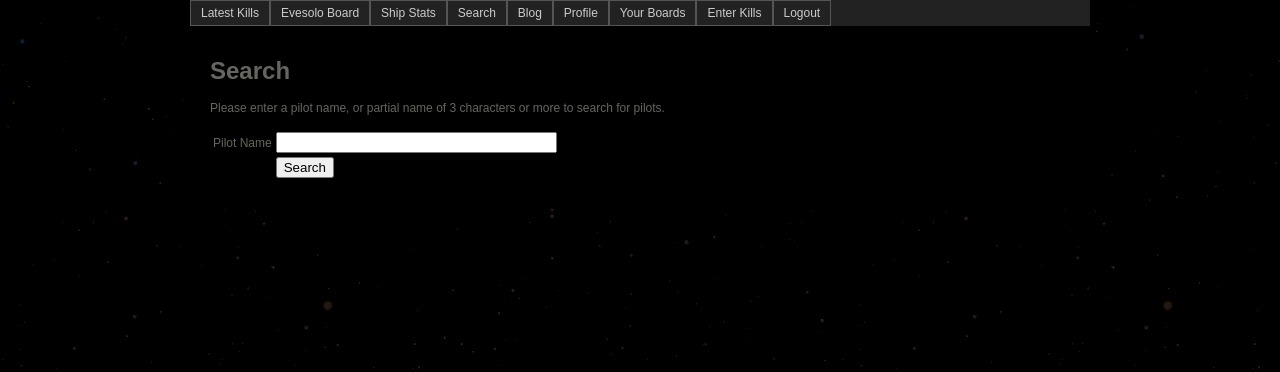
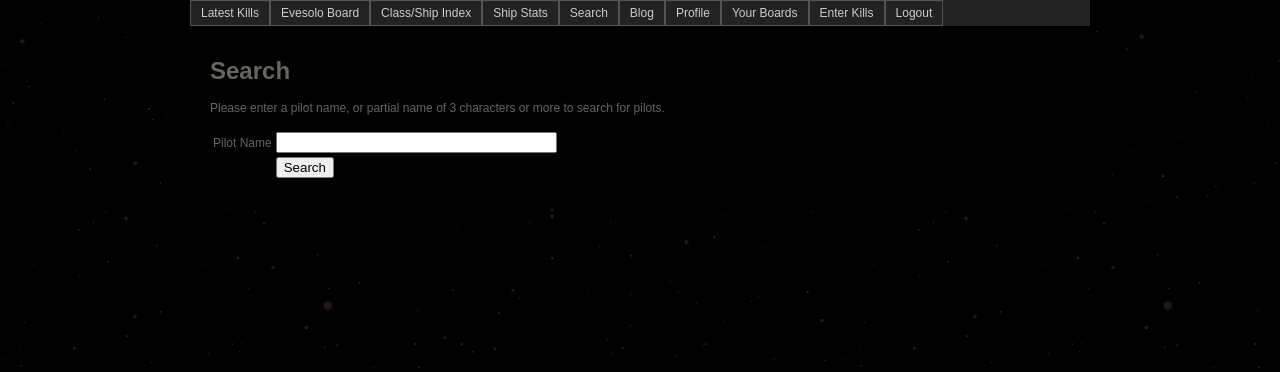
Before and after one commit to mattjwarren/evesolo, a Django app: page /search/ in a window 1280 px wide. Shown: the part 248-620 px from the top of the page. Run offline with Django 3.2, Linux system fonts and the light colour scheme; the visitor is signed in with stand-in values (Sample User, id 1); parts of the project's set-up code (start-up, migrations or seed data) failed here and were passed over.

Commit message:
add shipclass / ship leadrboards index page

```diff
--- a/evesolo_site/evesolo/views/views.py
+++ b/evesolo_site/evesolo/views/views.py
@@ -1848,6 +1848,40 @@ def pilot(request,pilot_id,board_id,verified=False):
 							   context_instance=RequestContext(request))
 
 
+def ship_boards(request):
+	ctr=0
+	nav_set=[] #[ ( ('text','link'),('textN','linkN'),... ),...x5 ]
+	texts_links=[]
+	for hull_id in range(3,19):
+		hullclass=Hullclass.objects.get(pk=hull_id)
+		class_name=hullclass.human_name
+		texts_links.append( (class_name,hullclass.id) )
+		ctr+=1
+		if ctr==5:
+			nav_set.append(texts_links)
+			texts_links=[]
+			ctr=0
+
+	ctr=0
+	nav_set_ship=[]
+	all_ships=Ship.objects.all().order_by('name')
+	names_ids=[]
+	for ship in all_ships:
+		names_ids.append( (ship.name,ship.id))
+		ctr+=1
+		if ctr==5:
+			nav_set_ship.append(names_ids)
+			names_ids=[]
+			ctr=0
+
+	context={}
+	context['nav_set']=nav_set
+	context['ship_set']=nav_set_ship
+	return render_to_response('evesolo/ship_boards.html',
+							context,
+							context_instance=RequestContext(request))
+
+
 def ship_stats(request):
 
 	#OVERALL
--- a/evesolo_site/urls.py
+++ b/evesolo_site/urls.py
@@ -24,7 +24,7 @@ urlpatterns = patterns('',
 	url(r'^leaderboards_ship/(?P<ship_id>\d+)/verified/$','evesolo.views.ship_leaderboard',{'verified':True}),
 	url(r'^leaderboards/add/$','evesolo.views.add_leaderboard'),
 	url(r'^leaderboards_custom/(?P<leaderboard_id>\d+)/$','evesolo.views.leaderboards_summary_custom'),
-
+	url(r'^leaderboards_shipclassindex/$','evesolo.views.ship_boards'),
 
 	url(r'^player/board_action/','evesolo.views.board_action'),
 
--- a/templates/evesolo/navbar.html
+++ b/templates/evesolo/navbar.html
@@ -1,6 +1,7 @@
 <ul>
 	<li><a href="/kills/">Latest Kills</a></li>
 	<li><a href="/leaderboards_summary/">Evesolo Board</a></li>
+	<li><a href="/leaderboards_shipclassindex/">Class/Ship Index</a></li>
 	<li><a href="/ship_stats/">Ship Stats</a></li>
 	<li><a href="/search/">Search</a></li>
 	<li><a href="http://eve-solo.blogspot.com/">Blog</a></li>
```
Also changed, not shown: templates/evesolo/ship_boards.html (added, +36 -0 lines).
